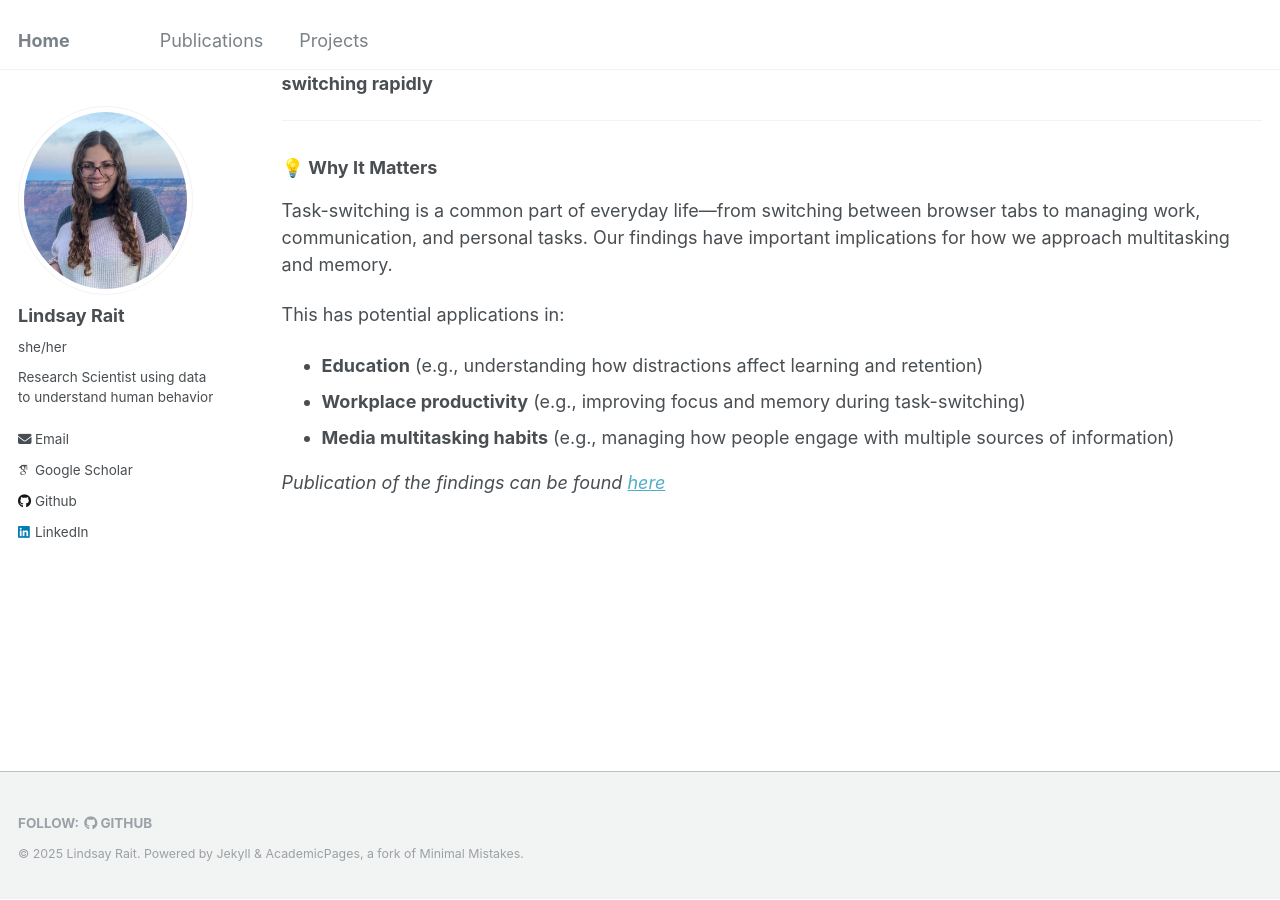
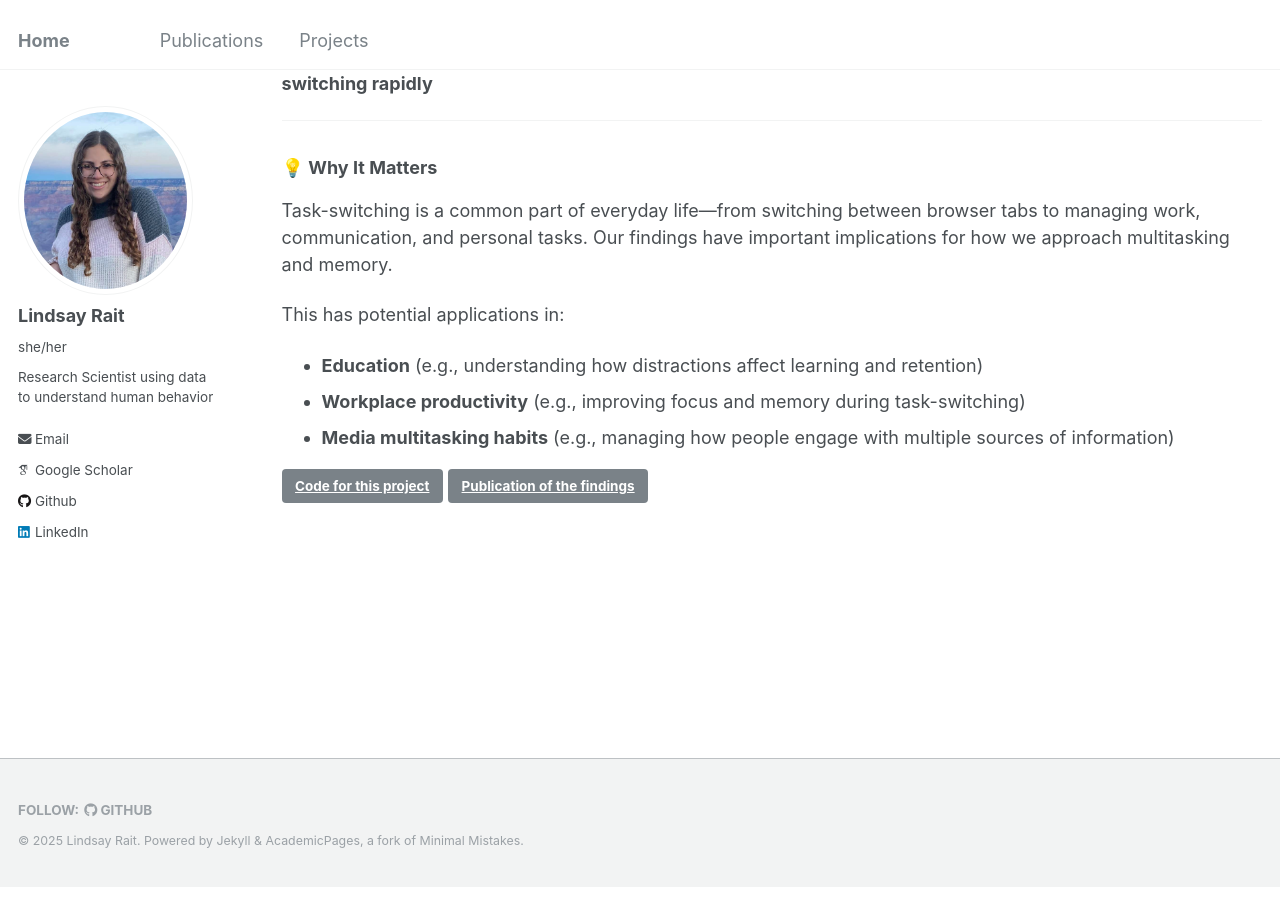
Before and after one commit to lindsay-rait/lindsay-rait.github.io, a Jekyll site: the page built from _portfolio/portfolio-1.md, in a window 1280 px wide and 900 px high, scrolled down 1027 px. Built offline with Jekyll 4.4.1, drawn with Linux system fonts in a browser that asks for light colours; some web fonts are replaced.

Commit message:
Update portfolio-1.md

```diff
--- a/_portfolio/portfolio-1.md
+++ b/_portfolio/portfolio-1.md
@@ -50,4 +50,12 @@ This has potential applications in:
 - **Workplace productivity** (e.g., improving focus and memory during task-switching)
 - **Media multitasking habits** (e.g., managing how people engage with multiple sources of information)
 
-_Publication of the findings can be found [here](http://lindsay-rait.github.io/files/pbr_2023.pdf)_
+
+<div class="buttons">
+  <!-- GitHub Button -->
+  <a href="https://github.com/lindsay-rait/paper-context-switchfreq" class="btn btn-github" target="_blank">Code for this project</a>
+
+
+  <!-- Publication Button -->
+  <a href="http://lindsay-rait.github.io/files/pbr_2023.pdf" class="btn btn-publication" target="_blank">Publication of the findings</a>
+</div>
```
